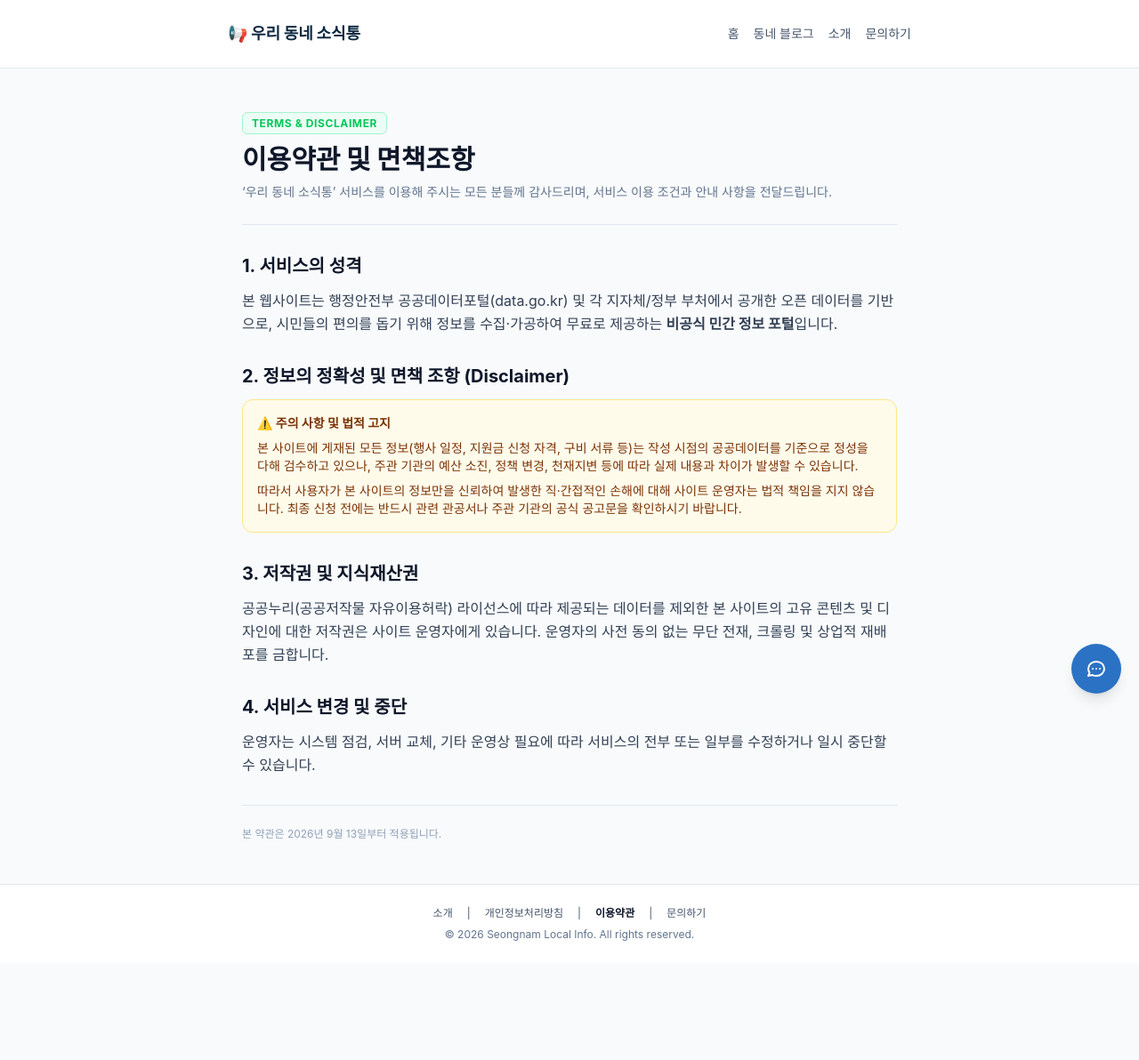
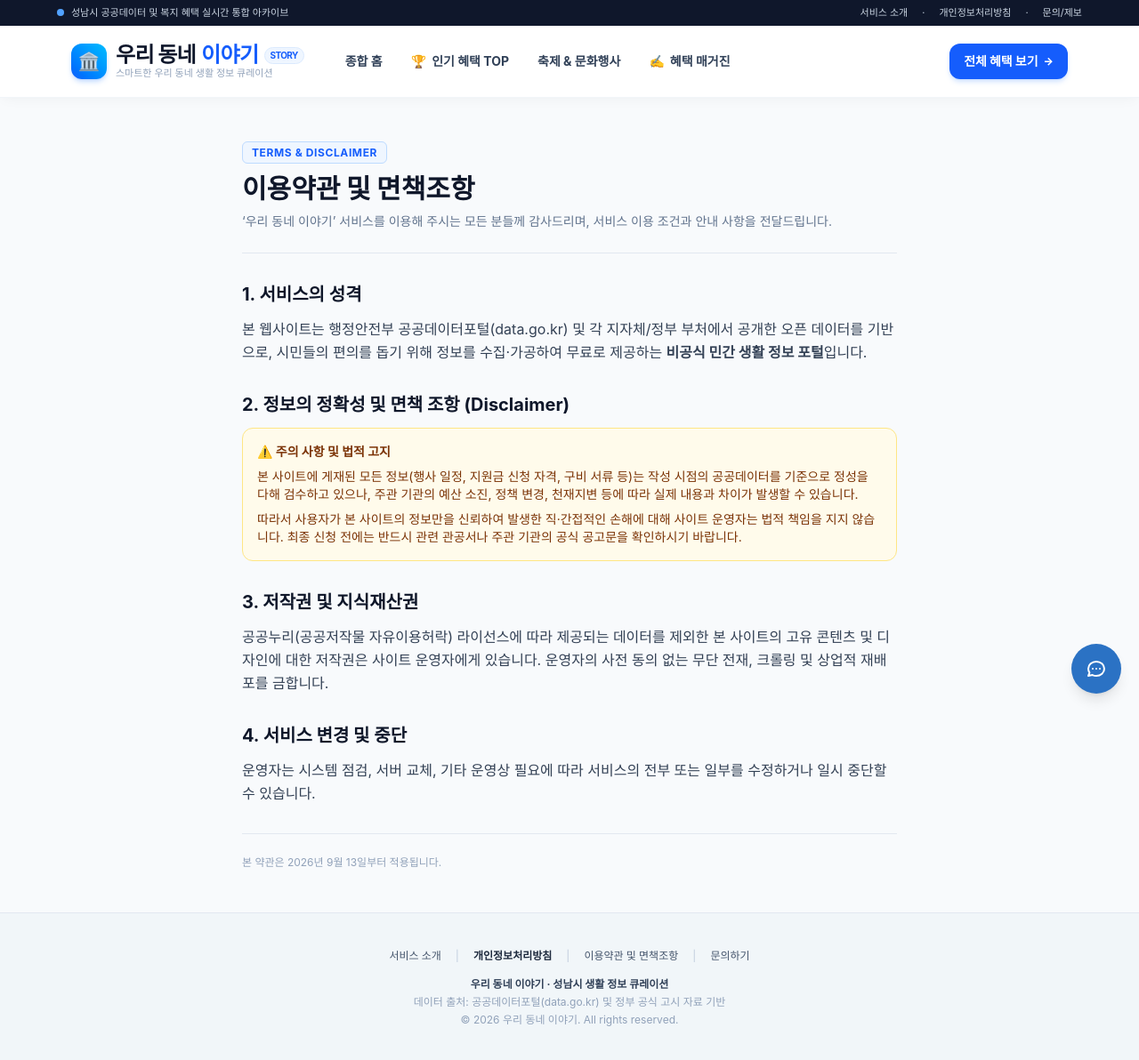
Before and after one commit to editor823/my-local-info-seongnam, a Next.js app: page /terms in a window 1280 px wide. Shown: the top 1192 px of the page at 89% size. Before the commit the page ends 1083 px from the top, so only its background shows below. Built offline with nearby package versions, Linux system fonts and the light colour scheme.

Commit message:
feat: 관공서 사칭 오해 방지 전면 정비 및 전 페이지 '우리 동네 이야기' 브랜드/헤더/푸터 일원화

```diff
--- a/src/app/about/page.tsx
+++ b/src/app/about/page.tsx
@@ -1,38 +1,28 @@
 import Link from "next/link";
 import type { Metadata } from "next";
+import Header from "@/components/Header";
+import Footer from "@/components/Footer";
 
 export const metadata: Metadata = {
-  title: "서비스 소개 | 성남시 우리 동네 생활 정보",
+  title: "서비스 소개 | 우리 동네 이야기",
   description: "성남 시민들을 위한 맞춤형 축제, 문화 행사, 정부 지원금 정보를 알기 쉽게 정리하여 전해드리는 생활 정보 가이드입니다.",
 };
 
 export default function AboutPage() {
   return (
     <div className="min-h-screen bg-[#f8fafc] text-[#334155] flex flex-col font-sans">
-      <header className="bg-white border-b border-slate-200 py-6 px-4">
-        <div className="max-w-3xl mx-auto flex items-center justify-between">
-          <Link href="/" className="text-lg font-black text-[#0f2942] hover:text-[#03c75a] transition-colors">
-            📢 우리 동네 소식통
-          </Link>
-          <nav className="flex items-center gap-4 text-sm font-medium text-slate-600">
-            <Link href="/" className="hover:text-[#03c75a]">홈</Link>
-            <Link href="/blog" className="hover:text-[#03c75a]">동네 블로그</Link>
-            <Link href="/about" className="text-[#03c75a] font-bold">소개</Link>
-            <Link href="/contact" className="hover:text-[#03c75a]">문의하기</Link>
-          </nav>
-        </div>
-      </header>
+      <Header />
 
       <main className="max-w-3xl mx-auto px-4 py-12 flex-1 space-y-8">
         <div className="border-b border-slate-200 pb-6">
-          <span className="text-xs font-bold text-[#03c75a] uppercase tracking-wider bg-emerald-50 px-2.5 py-1 rounded-md border border-emerald-200">
+          <span className="text-xs font-bold text-blue-600 uppercase tracking-wider bg-blue-50 px-2.5 py-1 rounded-md border border-blue-200">
             About Us
           </span>
           <h1 className="text-3xl font-extrabold text-[#0f172a] mt-3">
-            성남 생활 정보 서비스 소개
+            우리 동네 이야기 서비스 소개
           </h1>
           <p className="text-slate-500 mt-2 text-sm leading-relaxed">
-            바쁜 일상 속에서 놓치기 쉬운 우리 동네 유용한 소식과 혜택을 한곳에 모았습니다.
+            바쁜 일상 속에서 놓치기 쉬운 성남시의 유용한 생활 소식과 맞춤 혜택을 한곳에 모았습니다.
           </p>
         </div>
 
@@ -42,9 +32,10 @@ export default function AboutPage() {
             대한민국 정부 및 성남시에서는 매달 수많은 청년 지원금, 출산·육아 혜택, 문화 예술 축제를 제공하고 있습니다. 하지만 정보가 여러 부처와 웹사이트에 흩어져 있어 제때 혜택을 받지 못하거나 행사를 놓치는 경우가 많습니다.
           </p>
           <p>
-            <strong>우리 동네 소식통</strong>은 이러한 문제를 해결하기 위해 공공데이터를 기반으로 시민들에게 꼭 필요한 생활 밀착형 정보를 이해하기 쉽고 직관적으로 재가공하여 제공하고 있습니다.
+            <strong>우리 동네 이야기</strong>는 이러한 불편을 해소하기 위해 행정안전부 공공데이터포털(data.go.kr)에 공개된 열린 데이터를 바탕으로, 시민들에게 꼭 필요한 생활 밀착형 정보를 알기 쉽게 재구성하여 제공하는 <strong>비공식 민간 정보 포털</strong>입니다.
           </p>
         </section>
+
 
         <section className="space-y-4 text-sm sm:text-base leading-relaxed">
           <h2 className="text-xl font-bold text-[#0f172a]">2. 데이터 출처 및 신뢰성</h2>
@@ -76,20 +67,7 @@ export default function AboutPage() {
         </div>
       </main>
 
-      <footer className="bg-white border-t border-slate-200 py-6 text-center text-xs text-slate-500">
-        <div className="max-w-3xl mx-auto px-4 space-y-2">
-          <div className="flex justify-center gap-4 text-xs text-slate-600">
-            <Link href="/about" className="hover:underline">소개</Link>
-            <span>|</span>
-            <Link href="/privacy" className="hover:underline">개인정보처리방침</Link>
-            <span>|</span>
-            <Link href="/terms" className="hover:underline">이용약관</Link>
-            <span>|</span>
-            <Link href="/contact" className="hover:underline">문의하기</Link>
-          </div>
-          <p>© 2026 Seongnam Local Info. All rights reserved.</p>
-        </div>
-      </footer>
+      <Footer />
     </div>
   );
 }
--- a/src/app/contact/page.tsx
+++ b/src/app/contact/page.tsx
@@ -1,31 +1,21 @@
 import Link from "next/link";
 import type { Metadata } from "next";
+import Header from "@/components/Header";
+import Footer from "@/components/Footer";
 
 export const metadata: Metadata = {
-  title: "문의하기 | 성남시 우리 동네 생활 정보",
+  title: "문의하기 | 우리 동네 이야기",
   description: "서비스 관련 제휴, 콘텐츠 오류 신고, 기타 건의 사항을 남겨주세요.",
 };
 
 export default function ContactPage() {
   return (
     <div className="min-h-screen bg-[#f8fafc] text-[#334155] flex flex-col font-sans">
-      <header className="bg-white border-b border-slate-200 py-6 px-4">
-        <div className="max-w-3xl mx-auto flex items-center justify-between">
-          <Link href="/" className="text-lg font-black text-[#0f2942] hover:text-[#03c75a] transition-colors">
-            📢 우리 동네 소식통
-          </Link>
-          <nav className="flex items-center gap-4 text-sm font-medium text-slate-600">
-            <Link href="/" className="hover:text-[#03c75a]">홈</Link>
-            <Link href="/blog" className="hover:text-[#03c75a]">동네 블로그</Link>
-            <Link href="/about" className="hover:text-[#03c75a]">소개</Link>
-            <Link href="/contact" className="text-[#03c75a] font-bold">문의하기</Link>
-          </nav>
-        </div>
-      </header>
+      <Header />
 
       <main className="max-w-3xl mx-auto px-4 py-12 flex-1 space-y-8">
         <div className="border-b border-slate-200 pb-6">
-          <span className="text-xs font-bold text-[#03c75a] uppercase tracking-wider bg-emerald-50 px-2.5 py-1 rounded-md border border-emerald-200">
+          <span className="text-xs font-bold text-blue-600 uppercase tracking-wider bg-blue-50 px-2.5 py-1 rounded-md border border-blue-200">
             Contact Us
           </span>
           <h1 className="text-3xl font-extrabold text-[#0f172a] mt-3">
@@ -35,6 +25,7 @@ export default function ContactPage() {
             게재된 정보의 정정 요청, 행사 제보, 협업 문의 등 소중한 의견을 보내주시면 검토 후 답변드립니다.
           </p>
         </div>
+
 
         <div className="grid grid-cols-1 sm:grid-cols-2 gap-4">
           <div className="bg-white p-6 rounded-2xl border border-slate-200 shadow-sm space-y-2">
@@ -79,20 +70,7 @@ export default function ContactPage() {
         </section>
       </main>
 
-      <footer className="bg-white border-t border-slate-200 py-6 text-center text-xs text-slate-500">
-        <div className="max-w-3xl mx-auto px-4 space-y-2">
-          <div className="flex justify-center gap-4 text-xs text-slate-600">
-            <Link href="/about" className="hover:underline">소개</Link>
-            <span>|</span>
-            <Link href="/privacy" className="hover:underline">개인정보처리방침</Link>
-            <span>|</span>
-            <Link href="/terms" className="hover:underline">이용약관</Link>
-            <span>|</span>
-            <Link href="/contact" className="hover:underline font-bold text-slate-900">문의하기</Link>
-          </div>
-          <p>© 2026 Seongnam Local Info. All rights reserved.</p>
-        </div>
-      </footer>
+      <Footer />
     </div>
   );
 }
--- a/src/app/layout.tsx
+++ b/src/app/layout.tsx
@@ -3,9 +3,10 @@ import "./globals.css";
 import Chatbot from "@/components/Chatbot";
 
 export const metadata: Metadata = {
-  title: "성남시 생활 정보 - 우리 동네 행사 및 지원금 혜택",
-  description: "성남시 축제/행사 소식부터 청년 월세, 출산지원금 등 다양한 맞춤형 혜택 정보를 한눈에 확인하세요.",
+  title: "우리 동네 이야기 - 성남 생활 정보 & 지원금 혜택 가이드",
+  description: "성남 시민들을 위한 맞춤형 복지 혜택, 청년 월세, 문화 축제 및 정부 지원금 정보를 알기 쉽게 큐레이션해 드리는 생활 정보 가이드입니다.",
 };
+
 
 export default function RootLayout({
   children,
--- a/src/app/privacy/page.tsx
+++ b/src/app/privacy/page.tsx
@@ -1,40 +1,31 @@
 import Link from "next/link";
 import type { Metadata } from "next";
+import Header from "@/components/Header";
+import Footer from "@/components/Footer";
 
 export const metadata: Metadata = {
-  title: "개인정보처리방침 | 성남시 우리 동네 생활 정보",
-  description: "우리 동네 소식통의 개인정보 수집, 이용, 쿠키 정책 및 제3자(Google AdSense 등) 서비스 안내입니다.",
+  title: "개인정보처리방침 | 우리 동네 이야기",
+  description: "우리 동네 이야기의 개인정보 수집, 이용, 쿠키 정책 및 제3자(Google AdSense 등) 서비스 안내입니다.",
 };
 
 export default function PrivacyPage() {
   return (
     <div className="min-h-screen bg-[#f8fafc] text-[#334155] flex flex-col font-sans">
-      <header className="bg-white border-b border-slate-200 py-6 px-4">
-        <div className="max-w-3xl mx-auto flex items-center justify-between">
-          <Link href="/" className="text-lg font-black text-[#0f2942] hover:text-[#03c75a] transition-colors">
-            📢 우리 동네 소식통
-          </Link>
-          <nav className="flex items-center gap-4 text-sm font-medium text-slate-600">
-            <Link href="/" className="hover:text-[#03c75a]">홈</Link>
-            <Link href="/blog" className="hover:text-[#03c75a]">동네 블로그</Link>
-            <Link href="/about" className="hover:text-[#03c75a]">소개</Link>
-            <Link href="/contact" className="hover:text-[#03c75a]">문의하기</Link>
-          </nav>
-        </div>
-      </header>
+      <Header />
 
       <main className="max-w-3xl mx-auto px-4 py-12 flex-1 space-y-8">
         <div className="border-b border-slate-200 pb-6">
-          <span className="text-xs font-bold text-[#03c75a] uppercase tracking-wider bg-emerald-50 px-2.5 py-1 rounded-md border border-emerald-200">
+          <span className="text-xs font-bold text-blue-600 uppercase tracking-wider bg-blue-50 px-2.5 py-1 rounded-md border border-blue-200">
             Privacy Policy
           </span>
           <h1 className="text-3xl font-extrabold text-[#0f172a] mt-3">
             개인정보처리방침
           </h1>
           <p className="text-slate-500 mt-2 text-sm leading-relaxed">
-            ‘우리 동네 소식통’(이하 ‘사이트’)은 이용자의 개인정보를 소중히 여기며 관련 법령을 준수합니다.
+            ‘우리 동네 이야기’(이하 ‘사이트’)는 이용자의 개인정보를 소중히 여기며 관련 법령을 준수합니다.
           </p>
         </div>
+
 
         <section className="space-y-3 text-sm sm:text-base leading-relaxed">
           <h2 className="text-xl font-bold text-[#0f172a]">1. 수집하는 개인정보 항목</h2>
@@ -93,20 +84,7 @@ export default function PrivacyPage() {
         </div>
       </main>
 
-      <footer className="bg-white border-t border-slate-200 py-6 text-center text-xs text-slate-500">
-        <div className="max-w-3xl mx-auto px-4 space-y-2">
-          <div className="flex justify-center gap-4 text-xs text-slate-600">
-            <Link href="/about" className="hover:underline">소개</Link>
-            <span>|</span>
-            <Link href="/privacy" className="hover:underline font-bold text-slate-900">개인정보처리방침</Link>
-            <span>|</span>
-            <Link href="/terms" className="hover:underline">이용약관</Link>
-            <span>|</span>
-            <Link href="/contact" className="hover:underline">문의하기</Link>
-          </div>
-          <p>© 2026 Seongnam Local Info. All rights reserved.</p>
-        </div>
-      </footer>
+      <Footer />
     </div>
   );
 }
--- a/src/app/terms/page.tsx
+++ b/src/app/terms/page.tsx
@@ -1,47 +1,38 @@
 import Link from "next/link";
 import type { Metadata } from "next";
+import Header from "@/components/Header";
+import Footer from "@/components/Footer";
 
 export const metadata: Metadata = {
-  title: "이용약관 및 면책조항 | 성남시 우리 동네 생활 정보",
-  description: "우리 동네 소식통 서비스 이용 조건 및 공공데이터 정보 제공에 관한 법적 면책 조항 안내입니다.",
+  title: "이용약관 및 면책조항 | 우리 동네 이야기",
+  description: "우리 동네 이야기 서비스 이용 조건 및 공공데이터 정보 제공에 관한 법적 면책 조항 안내입니다.",
 };
 
 export default function TermsPage() {
   return (
     <div className="min-h-screen bg-[#f8fafc] text-[#334155] flex flex-col font-sans">
-      <header className="bg-white border-b border-slate-200 py-6 px-4">
-        <div className="max-w-3xl mx-auto flex items-center justify-between">
-          <Link href="/" className="text-lg font-black text-[#0f2942] hover:text-[#03c75a] transition-colors">
-            📢 우리 동네 소식통
-          </Link>
-          <nav className="flex items-center gap-4 text-sm font-medium text-slate-600">
-            <Link href="/" className="hover:text-[#03c75a]">홈</Link>
-            <Link href="/blog" className="hover:text-[#03c75a]">동네 블로그</Link>
-            <Link href="/about" className="hover:text-[#03c75a]">소개</Link>
-            <Link href="/contact" className="hover:text-[#03c75a]">문의하기</Link>
-          </nav>
-        </div>
-      </header>
+      <Header />
 
       <main className="max-w-3xl mx-auto px-4 py-12 flex-1 space-y-8">
         <div className="border-b border-slate-200 pb-6">
-          <span className="text-xs font-bold text-[#03c75a] uppercase tracking-wider bg-emerald-50 px-2.5 py-1 rounded-md border border-emerald-200">
+          <span className="text-xs font-bold text-blue-600 uppercase tracking-wider bg-blue-50 px-2.5 py-1 rounded-md border border-blue-200">
             Terms & Disclaimer
           </span>
           <h1 className="text-3xl font-extrabold text-[#0f172a] mt-3">
             이용약관 및 면책조항
           </h1>
           <p className="text-slate-500 mt-2 text-sm leading-relaxed">
-            ‘우리 동네 소식통’ 서비스를 이용해 주시는 모든 분들께 감사드리며, 서비스 이용 조건과 안내 사항을 전달드립니다.
+            ‘우리 동네 이야기’ 서비스를 이용해 주시는 모든 분들께 감사드리며, 서비스 이용 조건과 안내 사항을 전달드립니다.
           </p>
         </div>
 
         <section className="space-y-3 text-sm sm:text-base leading-relaxed">
           <h2 className="text-xl font-bold text-[#0f172a]">1. 서비스의 성격</h2>
           <p>
-            본 웹사이트는 행정안전부 공공데이터포털(data.go.kr) 및 각 지자체/정부 부처에서 공개한 오픈 데이터를 기반으로, 시민들의 편의를 돕기 위해 정보를 수집·가공하여 무료로 제공하는 <strong>비공식 민간 정보 포털</strong>입니다.
+            본 웹사이트는 행정안전부 공공데이터포털(data.go.kr) 및 각 지자체/정부 부처에서 공개한 오픈 데이터를 기반으로, 시민들의 편의를 돕기 위해 정보를 수집·가공하여 무료로 제공하는 <strong>비공식 민간 생활 정보 포털</strong>입니다.
           </p>
         </section>
+
 
         <section className="space-y-3 text-sm sm:text-base leading-relaxed">
           <h2 className="text-xl font-bold text-[#0f172a]">2. 정보의 정확성 및 면책 조항 (Disclaimer)</h2>
@@ -75,20 +66,7 @@ export default function TermsPage() {
         </div>
       </main>
 
-      <footer className="bg-white border-t border-slate-200 py-6 text-center text-xs text-slate-500">
-        <div className="max-w-3xl mx-auto px-4 space-y-2">
-          <div className="flex justify-center gap-4 text-xs text-slate-600">
-            <Link href="/about" className="hover:underline">소개</Link>
-            <span>|</span>
-            <Link href="/privacy" className="hover:underline">개인정보처리방침</Link>
-            <span>|</span>
-            <Link href="/terms" className="hover:underline font-bold text-slate-900">이용약관</Link>
-            <span>|</span>
-            <Link href="/contact" className="hover:underline">문의하기</Link>
-          </div>
-          <p>© 2026 Seongnam Local Info. All rights reserved.</p>
-        </div>
-      </footer>
+      <Footer />
     </div>
   );
 }
```
